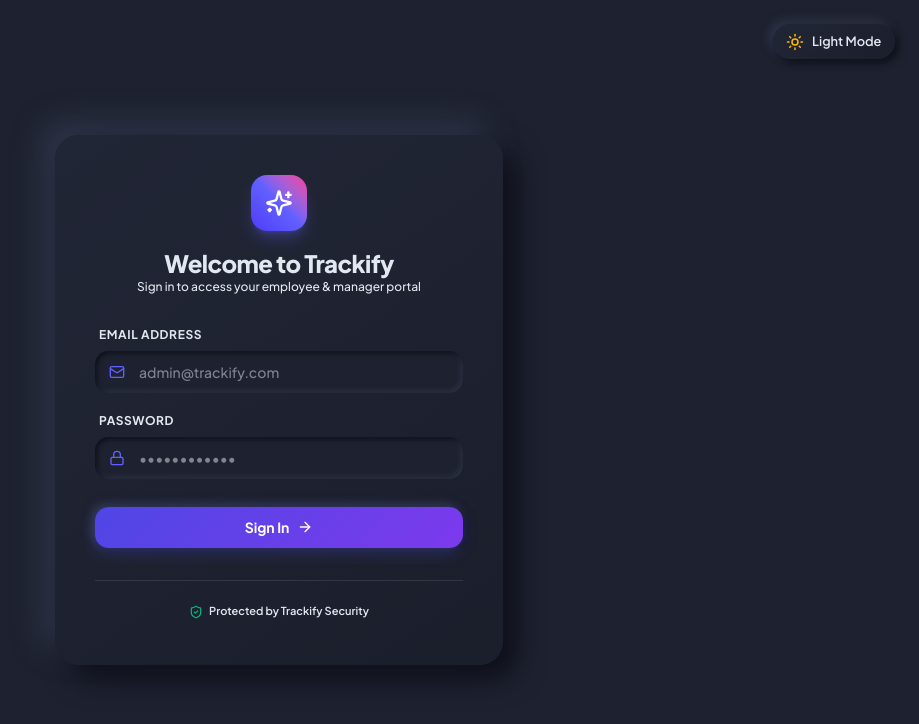
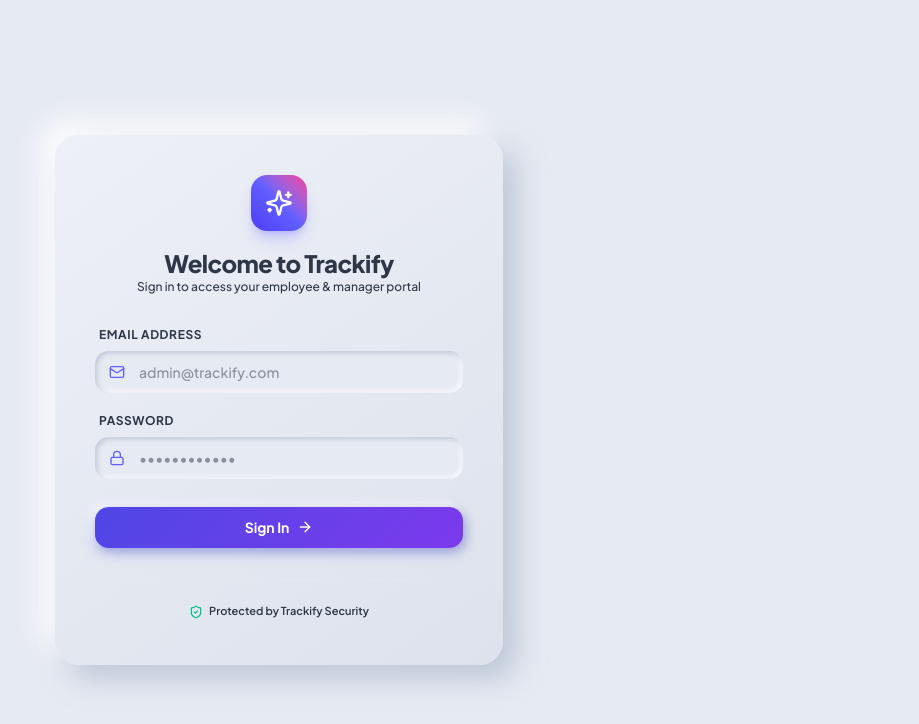
Before and after one commit to Reshuyadav1418/Trackify_Agent, a React (Vite) app in the folder apps/web/: page /login in a window 1280 px wide. Shown: the top 724 px of the page, without its empty margins (361-1280 px from the left). Built offline with nearby package versions, Linux system fonts and the light colour scheme; no server answers.

Commit message:
style: enforce permanent clean light neumorphic theme across web panel

```diff
--- a/apps/web/src/components/Layout.tsx
+++ b/apps/web/src/components/Layout.tsx
@@ -1,7 +1,6 @@
 import React, { useState } from 'react';
 import { NavLink, Outlet, useNavigate, useLocation } from 'react-router-dom';
 import { useAuth } from '../context/AuthContext';
-import { ThemeToggle } from '../context/ThemeContext';
 import {
   Search,
   Clock,
@@ -202,9 +201,6 @@
               <span>Mobile app</span>
             </button>
 
-            {/* Theme Toggle */}
-            <ThemeToggle />
-
             {/* User Profile */}
             <div className="relative">
               <button
--- a/apps/web/src/context/ThemeContext.tsx
+++ b/apps/web/src/context/ThemeContext.tsx
@@ -1,7 +1,6 @@
 import React, { createContext, useContext, useEffect, useState } from 'react';
-import { Sun, Moon } from 'lucide-react';
 
-type Theme = 'dark' | 'light';
+type Theme = 'light';
 
 interface ThemeContextType {
   theme: Theme;
@@ -12,25 +11,17 @@
 const ThemeContext = createContext<ThemeContextType | undefined>(undefined);
 
 export const ThemeProvider: React.FC<{ children: React.ReactNode }> = ({ children }) => {
-  const [theme, setThemeState] = useState<Theme>(() => {
-    const saved = localStorage.getItem('trackify_theme') as Theme;
-    return saved || 'dark';
-  });
+  const [theme] = useState<Theme>('light');
 
   useEffect(() => {
-    localStorage.setItem('trackify_theme', theme);
-    document.documentElement.classList.remove('dark', 'light');
-    document.documentElement.classList.add(theme);
-    document.documentElement.setAttribute('data-theme', theme);
-  }, [theme]);
+    localStorage.setItem('trackify_theme', 'light');
+    document.documentElement.classList.remove('dark');
+    document.documentElement.classList.add('light');
+    document.documentElement.setAttribute('data-theme', 'light');
+  }, []);
 
-  const toggleTheme = () => {
-    setThemeState((prev) => (prev === 'dark' ? 'light' : 'dark'));
-  };
-
-  const setTheme = (newTheme: Theme) => {
-    setThemeState(newTheme);
-  };
+  const toggleTheme = () => {};
+  const setTheme = () => {};
 
   return (
     <ThemeContext.Provider value={{ theme, toggleTheme, setTheme }}>
@@ -47,22 +38,6 @@
   return context;
 };
 
-export const ThemeToggle: React.FC<{ className?: string }> = ({ className = '' }) => {
-  const { theme, toggleTheme } = useTheme();
-
-  return (
-    <button
-      onClick={toggleTheme}
-      type="button"
-      className={`theme-toggle-btn ${className}`}
-      title={`Switch to ${theme === 'dark' ? 'Light' : 'Dark'} mode`}
-    >
-      {theme === 'dark' ? (
-        <Sun size={18} className="text-amber-400" />
-      ) : (
-        <Moon size={18} className="text-indigo-600" />
-      )}
-      <span className="theme-toggle-text">{theme === 'dark' ? 'Light Mode' : 'Dark Mode'}</span>
-    </button>
-  );
+export const ThemeToggle: React.FC<{ className?: string }> = () => {
+  return null;
 };
--- a/apps/web/src/index.css
+++ b/apps/web/src/index.css
@@ -6,9 +6,13 @@
    ── NEUMORPHISM (SOFT UI) CORE DESIGN TOKENS ──
    ══════════════════════════════════════════════════════════════════════ */
 
-/* Light Theme Variables */
+/* Light Theme Variables (Permanent Only Theme) */
+:root,
+html,
+html.light,
+html.dark,
 :root[data-theme='light'],
-html.light {
+:root[data-theme='dark'] {
   --bg: #E6EAF2;
   --bg-main: #E6EAF2;
   --bg-topbar: #E6EAF2;
@@ -46,56 +50,11 @@
 
   --table-header-bg: #E6EAF2;
   --table-row-hover: rgba(255, 255, 255, 0.3);
-}
 
-/* Dark Theme Variables (Default) */
-:root,
-:root[data-theme='dark'],
-html.dark {
-  --bg: #1E2230;
-  --bg-main: #1E2230;
-  --bg-topbar: #1E2230;
-  --bg-sidebar: #1E2230;
-  --bg-card: #1E2230;
-  --bg-card-subtle: #1E2230;
-  --bg-card-hover: #1E2230;
-  --bg-input: #1E2230;
-  --bg-modal: #1E2230;
-
-  --shadow-light: rgba(60, 68, 92, 0.55);
-  --shadow-dark: rgba(8, 10, 18, 0.75);
-
-  --shadow-raised: 8px 8px 16px var(--shadow-dark), -8px -8px 16px var(--shadow-light);
-  --shadow-raised-hover: 10px 10px 20px var(--shadow-dark), -10px -10px 20px var(--shadow-light);
-  --shadow-raised-sm: 4px 4px 8px var(--shadow-dark), -4px -4px 8px var(--shadow-light);
-  --shadow-raised-lg: 14px 14px 28px var(--shadow-dark), -14px -14px 28px var(--shadow-light);
-  --shadow-inset: inset 4px 4px 8px var(--shadow-dark), inset -4px -4px 8px var(--shadow-light);
-  --shadow-inset-sm: inset 2px 2px 5px var(--shadow-dark), inset -2px -2px 5px var(--shadow-light);
-
-  --surface-gradient: linear-gradient(145deg, #212636, #1B1E2B);
-  --surface-flat: #1E2230;
-
-  --border-color: transparent;
-  --border-subtle: transparent;
-
-  --text-primary: #E2E8F0;
-  --text-secondary: #94A3B8;
-  --text-muted: #64748B;
-
-  --accent: #5B6CFF;
-  --accent-hover: #7180FF;
-  --accent-glow: 0 0 14px rgba(91, 108, 255, 0.45);
-  --accent-bg-subtle: rgba(91, 108, 255, 0.15);
-
-  --table-header-bg: #1E2230;
-  --table-row-hover: rgba(255, 255, 255, 0.03);
-}
-
-:root {
   font-family: 'Plus Jakarta Sans', system-ui, -apple-system, sans-serif;
   line-height: 1.5;
   font-weight: 500;
-  color-scheme: light dark;
+  color-scheme: light;
 }
 
 *, ::before, ::after {
--- a/apps/web/src/pages/LoginPage.tsx
+++ b/apps/web/src/pages/LoginPage.tsx
@@ -2,7 +2,6 @@
 import { useAuth } from '../context/AuthContext';
 import { useNavigate } from 'react-router-dom';
 import { Sparkles, Lock, Mail, ArrowRight, ShieldCheck } from 'lucide-react';
-import { ThemeToggle } from '../context/ThemeContext';
 
 export const LoginPage: React.FC = () => {
   const { login, user } = useAuth();
@@ -42,9 +41,6 @@
 
   return (
     <div className="min-h-screen bg-neu-bg flex items-center justify-center p-6 text-neu-primary relative">
-      <div className="absolute top-6 right-6">
-        <ThemeToggle />
-      </div>
 
       <div className="w-full max-w-md neu-raised-lg p-10 relative">
         <div className="text-center mb-8">
```
